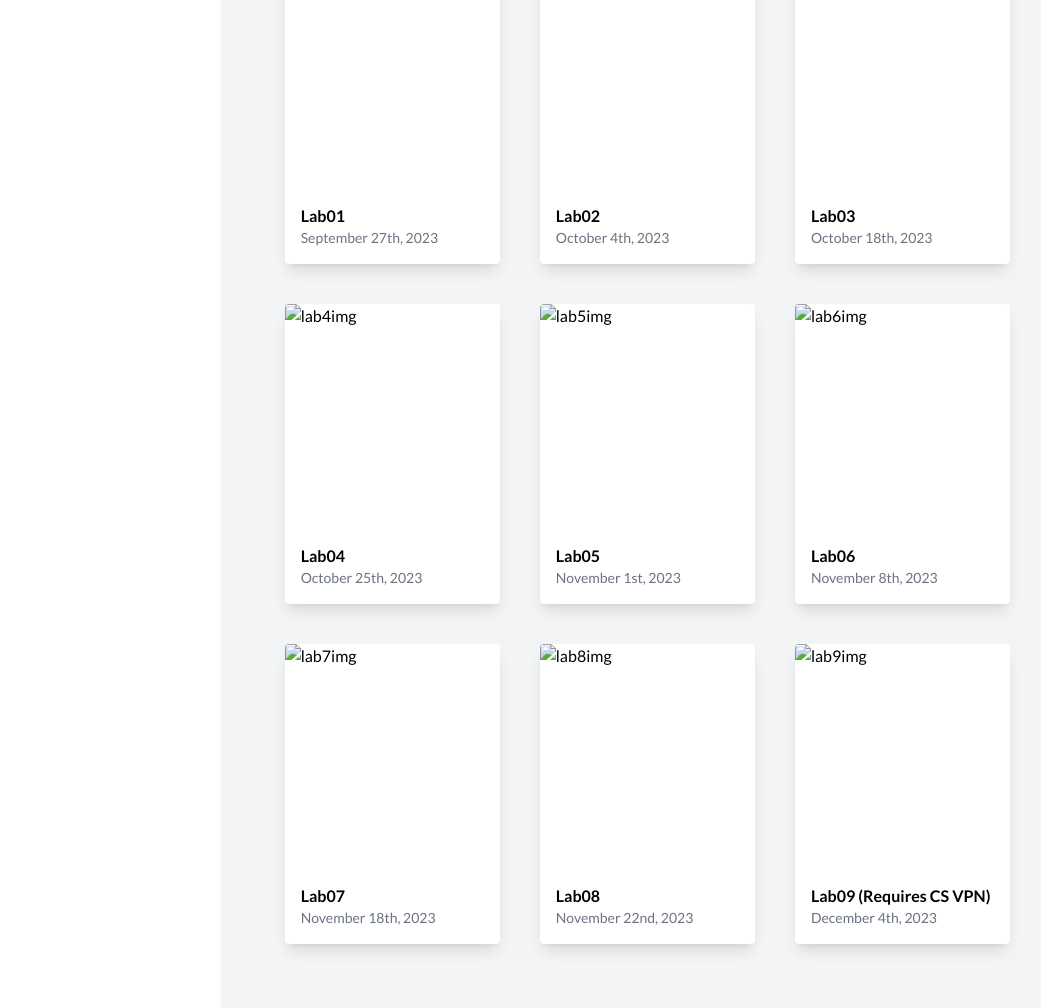
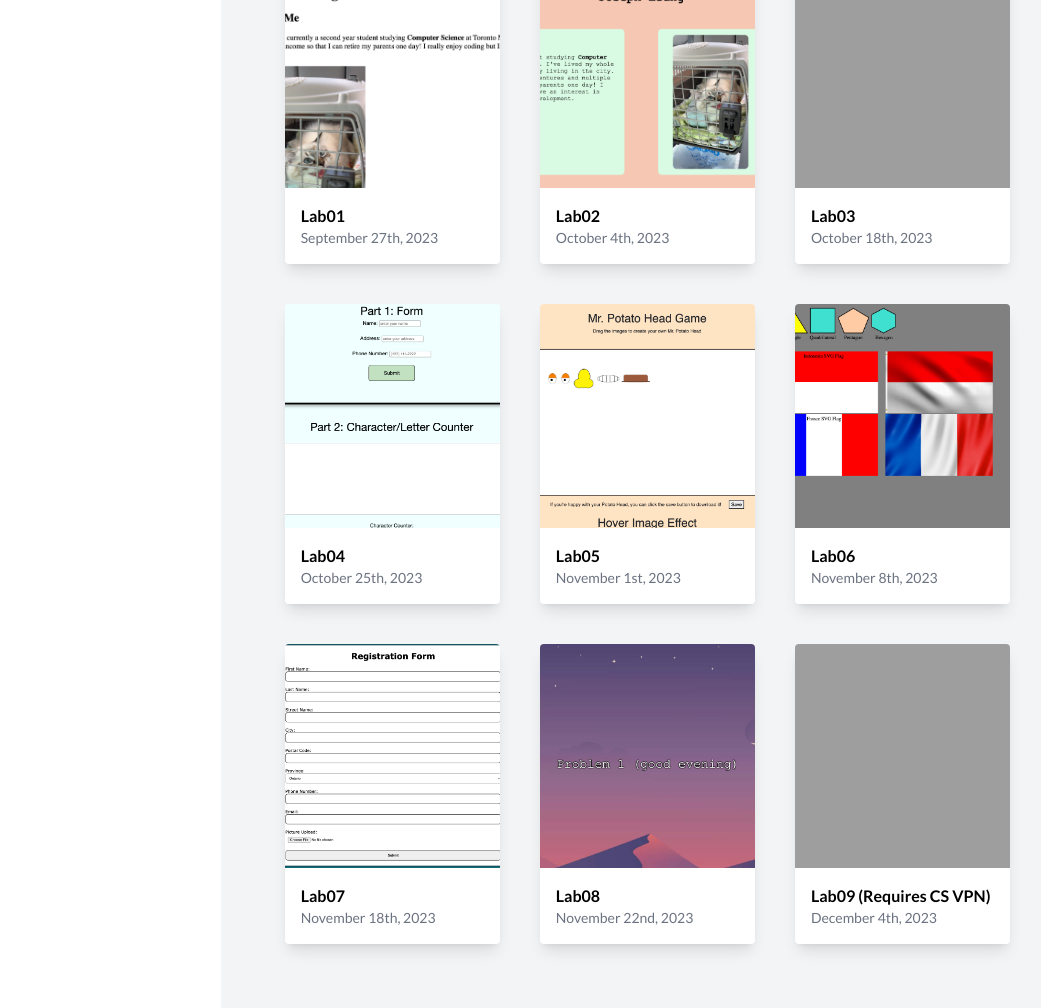
Before and after one commit to josephleungg/CPS530-Labs, a website: page main.html in a window 1280 px wide. Shown: the part 201-1209 px from the top of the page, without its empty margins (206-1247 px from the left). Drawn offline with Linux system fonts and the light colour scheme; the site is published under a folder, as on GitHub Pages, so addresses that start at the root find nothing.

Commit message:
fixed images path

```diff
--- a/main.html
+++ b/main.html
@@ -73,7 +73,7 @@
 
           <div class="card hover:shadow-2xl hover:rounded-2xl transition-all duration-300 ease-in-out">
             <a href="https://www.cs.ryerson.ca/~j85leung/lab1and2/lab01.html" target="blank">
-              <img src="/images/lab1.png" alt="lab1img" class="w-full h-44 lg:h-56 object-cover">
+              <img src="images/lab1.png" alt="lab1img" class="w-full h-44 lg:h-56 object-cover">
             </a>
             <div class="m-4">
               <span class="font-bold">Lab01</span>
@@ -83,7 +83,7 @@
 
           <div class="card hover:shadow-2xl hover:rounded-2xl transition-all duration-300 ease-in-out">
             <a href="https://www.cs.ryerson.ca/~j85leung/lab1and2/lab02.html" target="blank">
-              <img src="/images/lab2.png" alt="lab2img" class="w-full h-44 lg:h-56 object-cover">
+              <img src="images/lab2.png" alt="lab2img" class="w-full h-44 lg:h-56 object-cover">
             </a>
             <div class="m-4">
               <span class="font-bold">Lab02</span>
@@ -93,7 +93,7 @@
 
           <div class="card hover:shadow-2xl hover:rounded-2xl transition-all duration-300 ease-in-out">
             <a href="https://www.cs.ryerson.ca/~j85leung/lab3/lab03.html" target="blank">
-              <img src="/images/lab3.png" alt="lab3img" class="w-full h-44 lg:h-56 object-cover">
+              <img src="images/lab3.png" alt="lab3img" class="w-full h-44 lg:h-56 object-cover">
             </a>
             <div class="m-4">
               <span class="font-bold">Lab03</span>
@@ -103,7 +103,7 @@
 
           <div class="card hover:shadow-2xl hover:rounded-2xl transition-all duration-300 ease-in-out">
             <a href="https://www.cs.ryerson.ca/~j85leung/lab4/lab04.html" target="blank">
-              <img src="/images/lab4.png" alt="lab4img" class="w-full h-44 lg:h-56 object-cover">
+              <img src="images/lab4.png" alt="lab4img" class="w-full h-44 lg:h-56 object-cover">
             </a>
             <div class="m-4">
               <span class="font-bold">Lab04</span>
@@ -113,7 +113,7 @@
 
           <div class="card hover:shadow-2xl hover:rounded-2xl transition-all duration-300 ease-in-out">
             <a href="https://www.cs.ryerson.ca/~j85leung/lab5/lab05.html" target="blank">
-              <img src="/images/lab5.png" alt="lab5img" class="w-full h-44 lg:h-56 object-cover">
+              <img src="images/lab5.png" alt="lab5img" class="w-full h-44 lg:h-56 object-cover">
             </a>
             <div class="m-4">
               <span class="font-bold">Lab05</span>
@@ -123,7 +123,7 @@
 
           <div class="card hover:shadow-2xl hover:rounded-2xl transition-all duration-300 ease-in-out">
             <a href="https://www.cs.ryerson.ca/~j85leung/lab6/lab06.html" target="blank">
-              <img src="/images/lab6.png" alt="lab6img" class="w-full h-44 lg:h-56 object-cover">
+              <img src="images/lab6.png" alt="lab6img" class="w-full h-44 lg:h-56 object-cover">
             </a>
             <div class="m-4">
               <span class="font-bold">Lab06</span>
@@ -133,7 +133,7 @@
 
           <div class="card hover:shadow-2xl hover:rounded-2xl transition-all duration-300 ease-in-out">
             <a href="https://www2.cs.ryerson.ca/~j85leung/cgi-bin/lab07b.html" target="blank">
-              <img src="/images/lab7.png" alt="lab7img" class="w-full h-44 lg:h-56 object-cover">
+              <img src="images/lab7.png" alt="lab7img" class="w-full h-44 lg:h-56 object-cover">
             </a>
             <div class="m-4">
               <span class="font-bold">Lab07</span>
@@ -143,7 +143,7 @@
 
           <div class="card hover:shadow-2xl hover:rounded-2xl transition-all duration-300 ease-in-out">
             <a href="https://www.cs.ryerson.ca/~j85leung/lab8/lab08.php" target="blank">
-              <img src="/images/lab8.png" alt="lab8img" class="w-full h-44 lg:h-56 object-cover">
+              <img src="images/lab8.png" alt="lab8img" class="w-full h-44 lg:h-56 object-cover">
             </a>
             <div class="m-4">
               <span class="font-bold">Lab08</span>
@@ -153,7 +153,7 @@
 
           <div class="card hover:shadow-2xl hover:rounded-2xl transition-all duration-300 ease-in-out">
             <a href="https://webdev.cs.torontomu.ca/~j85leung/lab09e.php" target="blank">
-              <img src="/images/lab9.png" alt="lab9img" class="w-full h-44 lg:h-56 object-cover">
+              <img src="images/lab9.png" alt="lab9img" class="w-full h-44 lg:h-56 object-cover">
             </a>
             <div class="m-4">
               <span class="font-bold">Lab09 (Requires CS VPN)</span>
```
